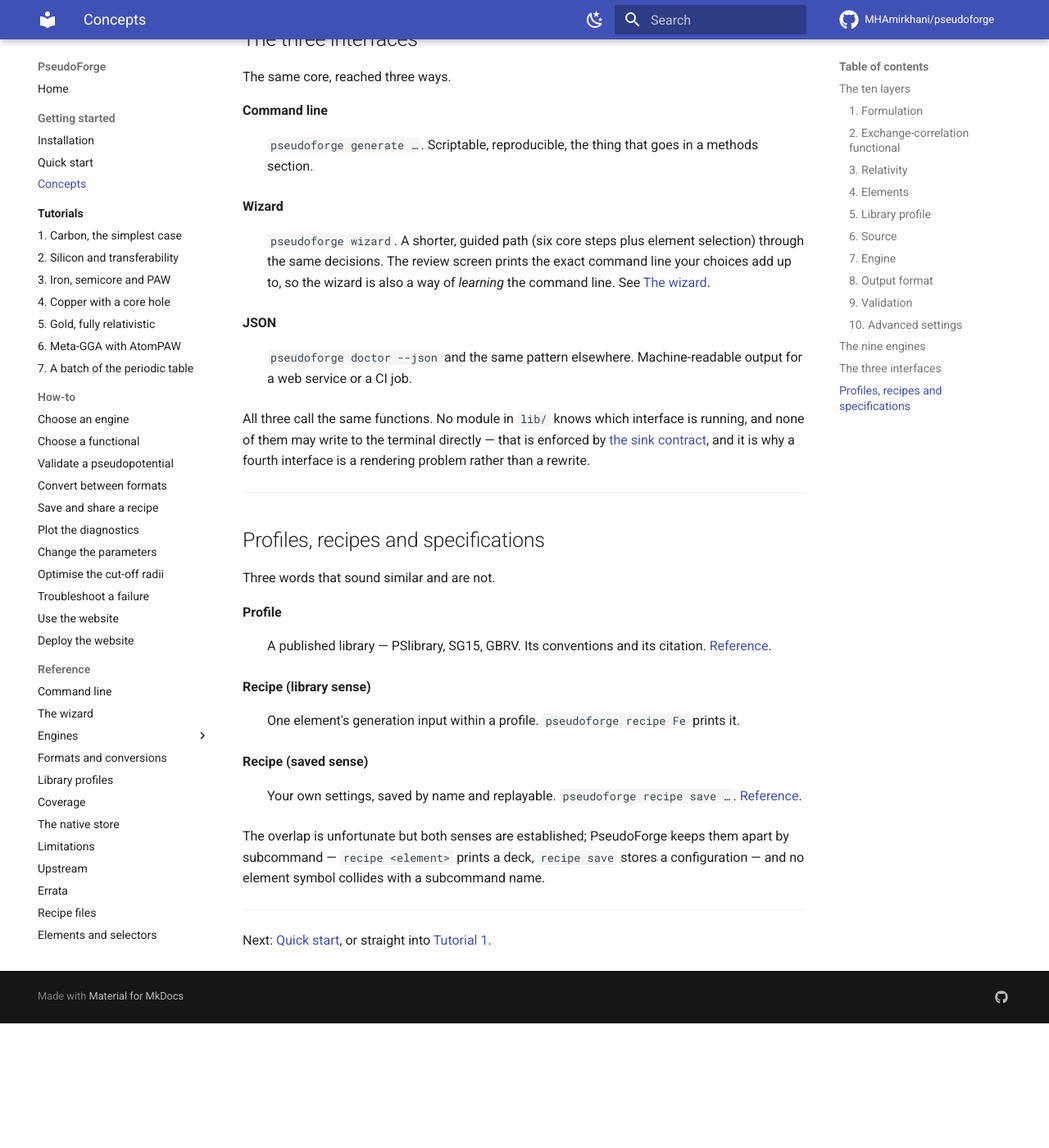
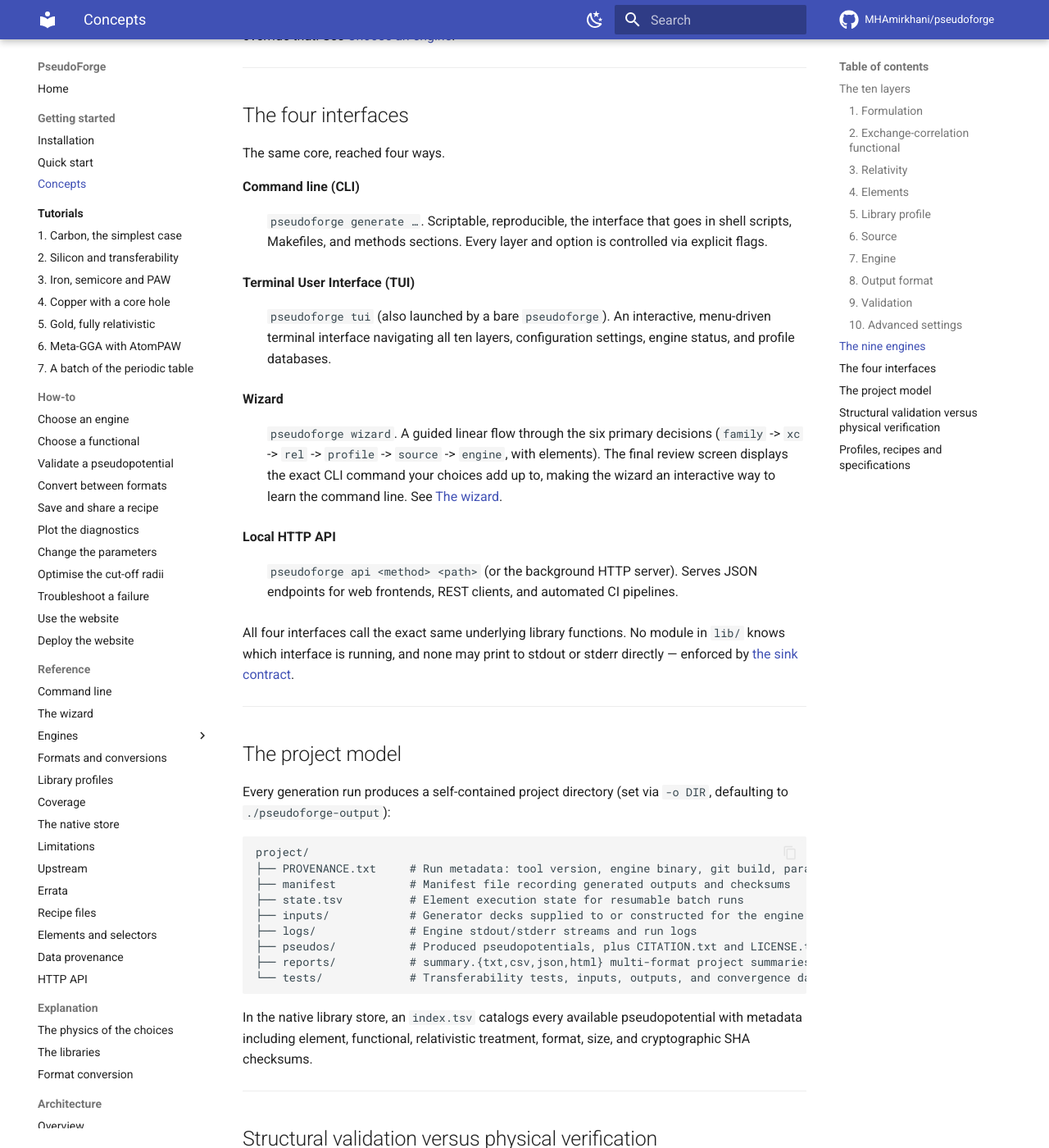
Before and after one commit to MHAmirkhani/PseudoForge, an MkDocs documentation site: the page built from docs/getting-started/concepts.md, in a window 1280 px wide and 1400 px high, scrolled down 3294 px. Shown: the whole window at 82% size. Built offline with MkDocs 1.6.1 and Material for MkDocs 9.7.7, drawn with Linux system fonts in a browser that asks for light colours; comment, search, counter and statistics services are not loaded; before the commit the page ends 4542 px from its top, so only the background shows below that; some of the changed text lies outside the part shown.

Commit message:
docs(getting-started/concepts): reconcile layer list with tui_layers

````diff
--- a/docs/getting-started/concepts.md
+++ b/docs/getting-started/concepts.md
@@ -6,10 +6,14 @@
 ## The ten layers
 
 A pseudopotential is not one decision. It is ten, taken in order, and each
-one constrains the ones after it. PseudoForge's guided interface (`pseudoforge tui`)
-walks them in this sequence, and the command-line flags map onto them one for one.
-The interactive wizard (`pseudoforge wizard`) walks a shorter six-step path
-(plus element selection) through the same core decisions.
+one constrains the ones after it. PseudoForge's full terminal user interface
+(`pseudoforge tui`, or bare `pseudoforge`) walks them in this sequence, and the
+command-line flags map onto them one for one.
+
+The guided wizard (`pseudoforge wizard`) is a linear subset of these ten layers:
+a six-step flow (`family` -> `xc` -> `rel` -> `profile` -> `source` -> `engine`,
+with elements gathered along the way) focusing on the primary decisions and
+defaulting the remaining layers (`format`, `validation`, `advanced`).
 
 ### 1. Formulation
 
@@ -125,25 +129,87 @@
 
 ---
 
-## The three interfaces
+## The four interfaces
 
-The same core, reached three ways.
+The same core, reached four ways.
 
-**Command line**
-: `pseudoforge generate …`. Scriptable, reproducible, the thing that goes in a
-  methods section.
+**Command line (CLI)**
+: `pseudoforge generate …`. Scriptable, reproducible, the interface that goes
+  in shell scripts, Makefiles, and methods sections. Every layer and option is
+  controlled via explicit flags.
+
+**Terminal User Interface (TUI)**
+: `pseudoforge tui` (also launched by a bare `pseudoforge`). An interactive,
+  menu-driven terminal interface navigating all ten layers, configuration
+  settings, engine status, and profile databases.
 
 **Wizard**
-: `pseudoforge wizard`. A shorter, guided path (six core steps plus element selection) through the same decisions. The review screen prints the exact command line your choices add up to, so the wizard is also a way of *learning* the command line. See [The wizard](../reference/wizard.md).
+: `pseudoforge wizard`. A guided linear flow through the six primary decisions
+  (`family` -> `xc` -> `rel` -> `profile` -> `source` -> `engine`, with elements).
+  The final review screen displays the exact CLI command your choices add up
+  to, making the wizard an interactive way to learn the command line. See
+  [The wizard](../reference/wizard.md).
 
-**JSON**
-: `pseudoforge doctor --json` and the same pattern elsewhere. Machine-readable
-  output for a web service or a CI job.
+**Local HTTP API**
+: `pseudoforge api <method> <path>` (or the background HTTP server). Serves
+  JSON endpoints for web frontends, REST clients, and automated CI pipelines.
 
-All three call the same functions. No module in `lib/` knows which interface is
-running, and none of them may write to the terminal directly — that is enforced
-by [the sink contract](../architecture/sink-contract.md), and it is why a
-fourth interface is a rendering problem rather than a rewrite.
+All four interfaces call the exact same underlying library functions. No module
+in `lib/` knows which interface is running, and none may print to stdout or
+stderr directly — enforced by [the sink contract](../architecture/sink-contract.md).
+
+---
+
+## The project model
+
+Every generation run produces a self-contained project directory (set via `-o DIR`,
+defaulting to `./pseudoforge-output`):
+
+```text
+project/
+├── PROVENANCE.txt     # Run metadata: tool version, engine binary, git build, parameters
+├── manifest           # Manifest file recording generated outputs and checksums
+├── state.tsv          # Element execution state for resumable batch runs
+├── inputs/            # Generator decks supplied to or constructed for the engine
+├── logs/              # Engine stdout/stderr streams and run logs
+├── pseudos/           # Produced pseudopotentials, plus CITATION.txt and LICENSE.txt
+├── reports/           # summary.{txt,csv,json,html} multi-format project summaries
+└── tests/             # Transferability tests, inputs, outputs, and convergence data
+```
+
+In the native library store, an `index.tsv` catalogs every available pseudopotential
+with metadata including element, functional, relativistic treatment, format, size,
+and cryptographic SHA checksums.
+
+---
+
+## Structural validation versus physical verification
+
+PseudoForge distinguishes between two kinds of checks, implemented by different
+layers of the code:
+
+**Structural validation (`pseudoforge validate`, `lib/validate.sh`)**
+: Checks whether a pseudopotential file is syntactically well-formed, internally
+  consistent, and physically plausible according to its format specification.
+  It verifies that headers parse, radial grids are monotonic, the declared
+  `z_valence` is positive and chemically reasonable, projector counts match
+  `l_max`, and required augmentation blocks exist. This catches defective files
+  that generator engines emit while exiting 0.
+
+**Physical testing and verification (`lib/testing.sh`, `lib/validate.sh`)**
+: Evaluates the physical validity and numerical quality of the pseudopotential
+  itself:
+  - **Transferability testing**: Solves the pseudo-atom in electronic
+    configurations it was *not* fitted to (e.g. ionized or excited states) and
+    compares eigenvalues, logarithmic derivatives, and total energies against
+    all-electron atom calculations, while searching for unphysical ghost states.
+  - **Cutoff convergence (`--cutoff-scan`)**: Computes energy and stress
+    convergence across plane-wave kinetic energy cutoffs in a crystalline solid
+    using `pw.x`.
+
+Every transferability verdict is stamped with the exact engine and method that
+measured it, because different generator codes use different numerical gauges
+and criteria. See [Validation](../architecture/validation.md).
 
 ---
 
````
